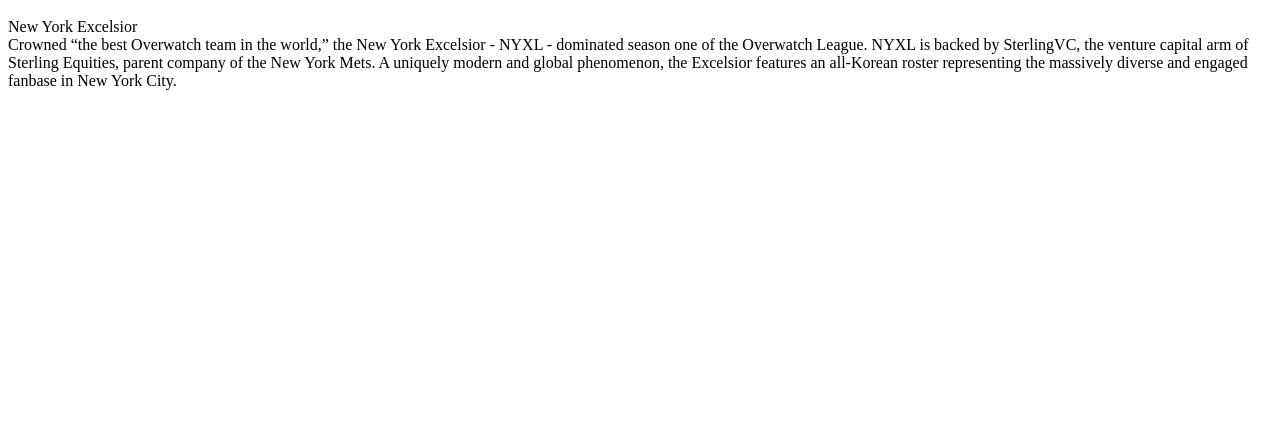
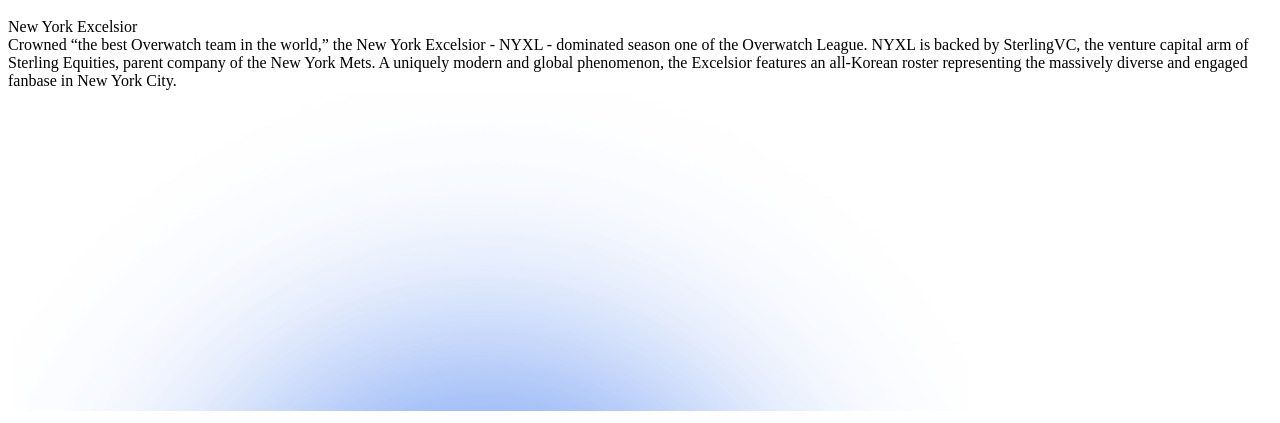
Before and after one commit to NYExcelsior/nyxl-landing-dine, a website: page src/index.html in a window 1280 px wide. Shown: the part 2865-3288 px from the top of the page. Before the commit the page ends 2963 px from the top, so only its background shows below. Drawn offline with Linux system fonts and the light colour scheme.

Commit message:
- added glow images

```diff
--- a/src/index.html
+++ b/src/index.html
@@ -156,7 +156,9 @@
           </div>
         </section>
       </main>
-      <footer></footer>
+      <footer>
+        <img src="images/glow.png">
+      </footer>
     </div>
     <div class="right-col">
     </div>
--- a/src/styles/modules/_content.scss
+++ b/src/styles/modules/_content.scss
@@ -36,6 +36,7 @@
     background-image: url('../images/05-06_54_2.jpg');
     background-position-x: rem-calc(-700);
     background-repeat: no-repeat;
+    background-size: cover;
     // flex: 1;
     flex: 46%;
     mask-image: -webkit-linear-gradient(to bottom, transparent, $colorDarkBlue 20px, $colorDarkBlue 90%, transparent);
--- a/src/styles/modules/_footer.scss
+++ b/src/styles/modules/_footer.scss
@@ -0,0 +1,8 @@
+footer {
+  bottom: 0;
+  overflow: hidden;
+  position: absolute;
+  img {
+    width: 100%;
+  }
+}
--- a/src/styles/modules/_main.scss
+++ b/src/styles/modules/_main.scss
@@ -1,5 +1,6 @@
 main {
   line-height: rem-calc(33);
+  padding-bottom: rem-calc(100);
 
   .intro {
     font-size: rem-calc(28);
```
Also changed, not shown: src/styles/modules/_header.scss (+11 -0 lines), src/images/glow.png (added).
